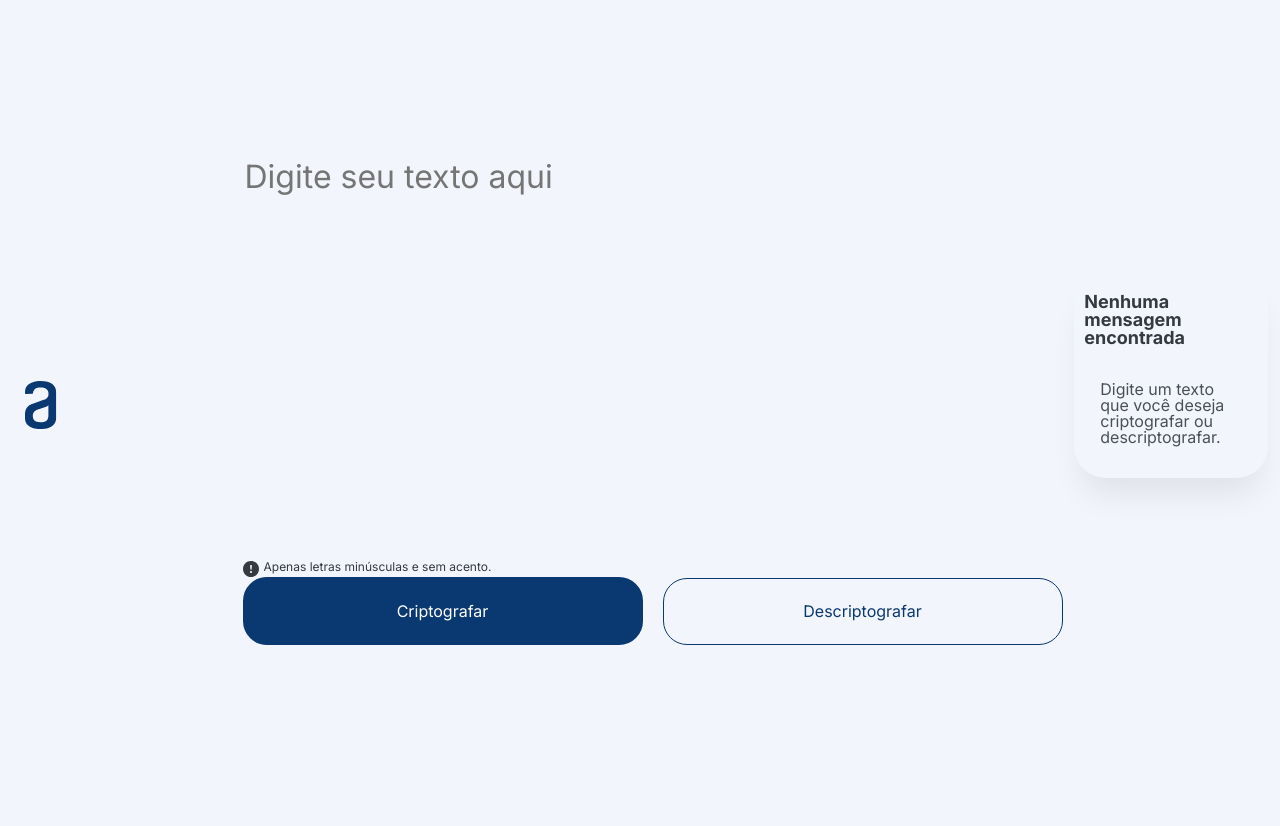
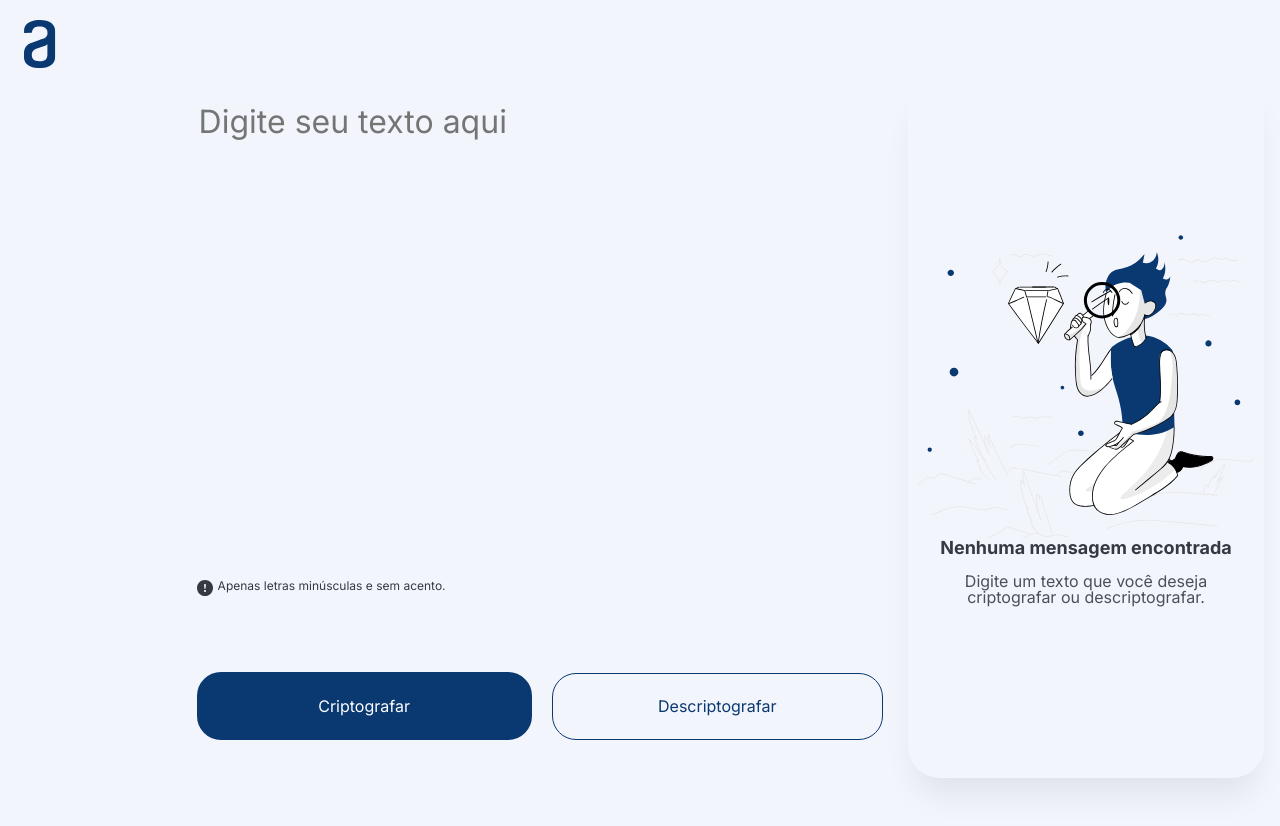
Before and after one commit to ItsCamyx/decode_texts_alura_ONE, a plain HTML site: page src/index.html in a window 1280 px wide. Before the commit the page ends 800 px from the top, so only its background shows below. Drawn offline with Linux system fonts and the light colour scheme.

Commit message:
End of design the website

```diff
--- a/src/js/script.js
+++ b/src/js/script.js
@@ -38,6 +38,11 @@ container.append(containerTextResult);
 const boxText = document.createElement("div");
 boxText.classList.add("text-result");
 containerTextResult.append(boxText);
+const imgText = document.createElement("img");
+imgText.src = "./assets/find.svg";
+imgText.classList.add("search-img");
+const containerTexts = document.createElement("div");
+containerTexts.classList.add("containerTexts");
 const textResult = document.createElement("div");
 textResult.classList.add("not-found-text");
 textResult.innerText = "Nenhuma mensagem encontrada";
@@ -45,4 +50,5 @@ const messageRequired = document.createElement("div");
 messageRequired.classList.add("message-required-text");
 messageRequired.innerText =
   "Digite um texto que você deseja criptografar ou descriptografar.";
-boxText.append(textResult, messageRequired);
+containerTexts.append(textResult, messageRequired);
+boxText.append(imgText, containerTexts);
--- a/src/styles/style.css
+++ b/src/styles/style.css
@@ -43,19 +43,18 @@ body{
     flex-direction: column;
     justify-content: space-between;
     align-items: center;
+    padding: 20px 16px;
 }
 .container-logo{
     width: 100%;
     height: 48px;
-    padding-top: 10px;
-    padding-left: 25px;
 }
 .logo{
-    width: auto;
+    width: 48px;
     height: 48px;
 }
 .middle-container{
-    width: 90%;
+    width: 100%;
 /*usar @media*/
 
 
@@ -79,8 +78,6 @@ body{
 
 }
 .attencion-img{
-    width: 16px;
-    height:16px;
     margin-right: 5px;
 }
 .attencion-title{
@@ -90,11 +87,10 @@ color: var(--grey-500);
 }
 .container-btn{
 display: flex;
-width: 80%;
-height: 80%;
-justify-content: space-between;
+width: 100%;
 flex-direction: column;
-
+justify-content: center;
+align-items: center;
 }
 
 #encrypt-btn{
@@ -103,7 +99,7 @@ flex-direction: row;
 align-items: center;
 justify-content: center;
 padding: 24px;
-width: 300px;
+width: 350px;
 height: 67px;
 background: var(--dark-blue-300);
 border: 10px solid var(--dark-blue-300);
@@ -119,7 +115,7 @@ flex-direction: row;
 align-items: center;
 justify-content: center;
 padding: 24px;
-width: 300px;
+width: 350px;
 height: 67px;
 background:var(--light-blue-100);
 border: 1px solid var(--dark-blue-300);
@@ -138,10 +134,11 @@ color:var(--dark-blue-300);
     justify-content: center;
 
 }
+
 .text-result{
     display: flex;
     flex-direction: column;
-    justify-content: space-around;
+    justify-content: center;
     align-items: center;
     width: 300px;
     height: 186px;
@@ -150,20 +147,25 @@ color:var(--dark-blue-300);
     margin-bottom: 20px;
     padding: 10px;
     box-shadow: 0px 24px 32px -8px rgba(0, 0, 0, 0.08);
-    margin-bottom: 20px;
+    margin-bottom: 50px;
 }
 .search-img{
     display:none;
 }
+.containerTexts{
+    display: flex;
+    flex-direction: column;
+    align-items: center;
+    justify-content: center;
+    text-align: center;
+}
 
 .not-found-text{
-    display: flex;
-    justify-content: center;
     width: 100%;
     font-weight: 700;
     font-size: 18px;
     color:var(--grey-500);
-    margin: 4px;
+
 }
 .message-required-text{
     display: flex;
@@ -194,12 +196,10 @@ color:var(--dark-blue-300);
         width: 400px;
     }
     .text-result{
-        width: 80%;
+        width: 100%;
         margin-bottom: 50px;
-        ;
-
-    }
-    .not-found-text{
+        margin-top: 15px;
+        height: 133px;
 
     }
     .message-required-text{
@@ -213,12 +213,34 @@ color:var(--dark-blue-300);
     @media(min-width:1024px){
         #main-container{
         flex-direction: row;
+        justify-content: center;
 
         }
         .container-logo{
-
+        display: flex;
+        height: 100vh;
+        }
+        .middle-container{
+        width: 55%;
+        height: 80vh;
+        display: flex;
+        flex-direction: column;
+        justify-content: space-between;
+        }
+        .text-result{
+        width: 100%;
+        height: 85vh;
+        margin-left: 25px;
+        margin-bottom: 0;
+        }
+        .search-img{
+        display:flex;
+        }
+        .input-text-encrypt{
+            overflow-x: hidden;
+            overflow-y: scroll;
 
         }
+    }
 
-        }
         /* #endregion */
```
